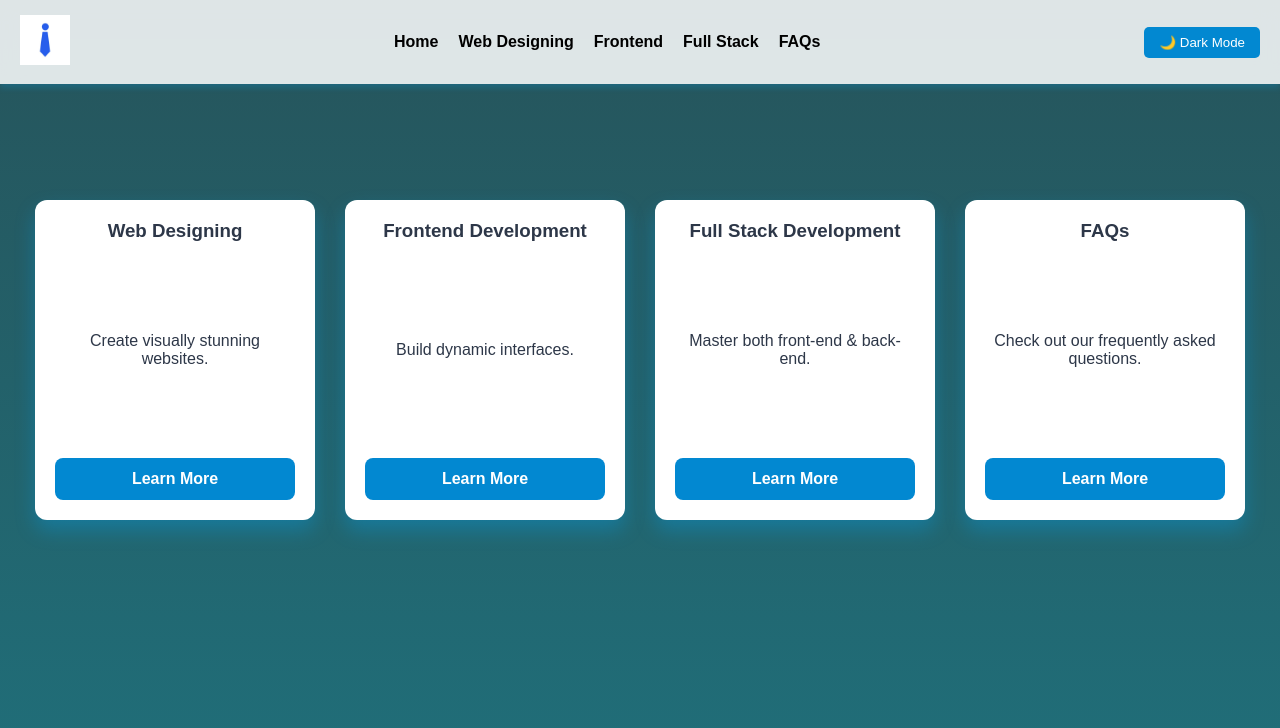
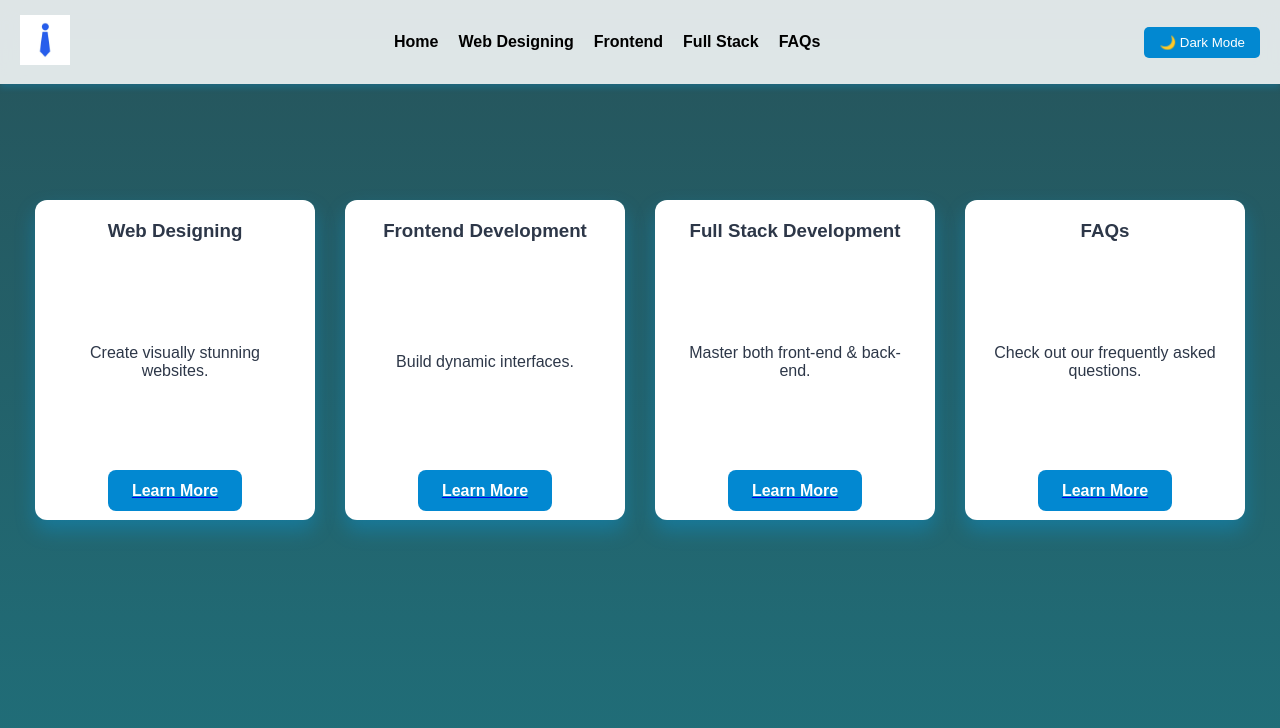
Before and after one commit to AbhishekDL36/course-curriculum, a React (Vite) app: page / in a window 1280 px wide. Shown: the top 728 px of the page. Built offline with nearby package versions, Linux system fonts and the light colour scheme.

Commit message:
enabled routing via card

```diff
--- a/src/Card.jsx
+++ b/src/Card.jsx
@@ -1,14 +1,16 @@
-/* eslint-disable react/prop-types */
+
 // eslint-disable-next-line no-unused-vars
 import React from 'react';
 
+import { Link } from 'react-router-dom';
 
-const Card = ({ title, description}) => {
+// eslint-disable-next-line react/prop-types
+const Card = ({ title, description, name }) => {
   return (
     <div className="card">
       <h3>{title}</h3>
       <p>{description}</p>
-       <a  className="cta-button">Learn More</a>
+    <Link to={name}><a  className="cta-button">Learn More</a>   </Link>
 
     </div>
   );
```
